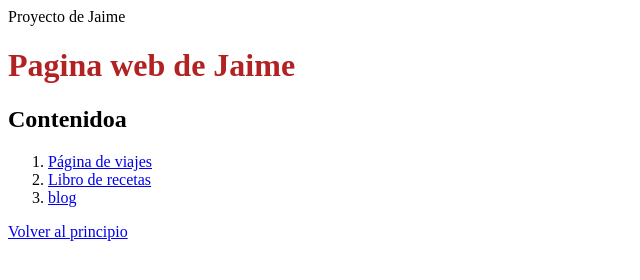
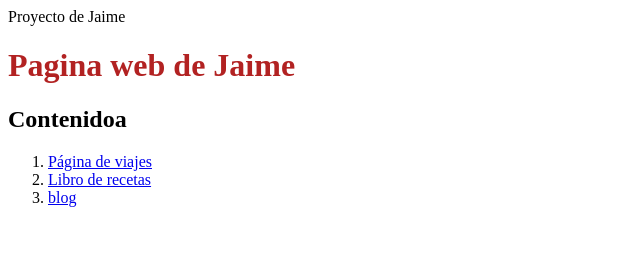
Before and after one commit to jaimemeavilla/jaime, a plain HTML site: page index.html in a window 1280 px wide. Shown: the whole page, without its empty margins (0-640 px from the left). Drawn offline with Linux system fonts and the light colour scheme.

Commit message:
Update index.html

```diff
--- a/index.html
+++ b/index.html
@@ -6,6 +6,7 @@
     <style>
         .encabezado{background-color:#ddddd;color:firebrick;}
         #texto_remarcado{color:8A8E27;fon-style:italic;}
+        body{backgroun-color:verde;}
 
     </style>
     </head>
@@ -17,6 +18,5 @@
         <li><a href="../recetas.html">Libro de recetas</a></li>
         <li><a href="../blog.html">blog</a></li>
         </ol>
-        <p><a href="a_principio">Volver al principio</a></p>
     </body>
 </html>
```
